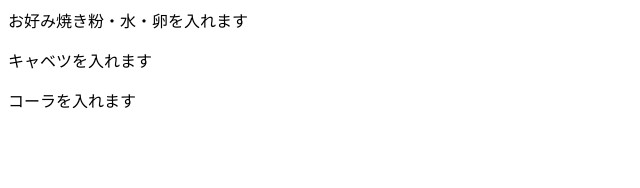
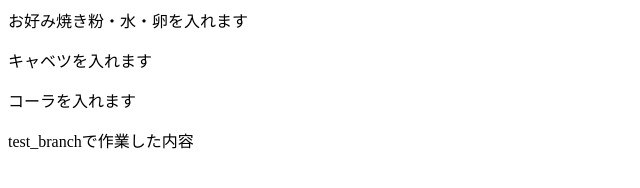
Before and after one commit to e2waka/test_repository, a plain HTML site: page index.html in a window 1280 px wide. Shown: the whole page, without its empty margins (0-640 px from the left). Drawn offline with Linux system fonts and the light colour scheme.

Commit message:
test_branchで作業した内容

```diff
--- a/index.html
+++ b/index.html
@@ -1,3 +1,5 @@
  <p>お好み焼き粉・水・卵を入れます</p>
  <p>キャベツを入れます</p>
  <p>コーラを入れます</p>
+
+ <p>test_branchで作業した内容</p>
```
Also changed, not shown: 1 other file.
